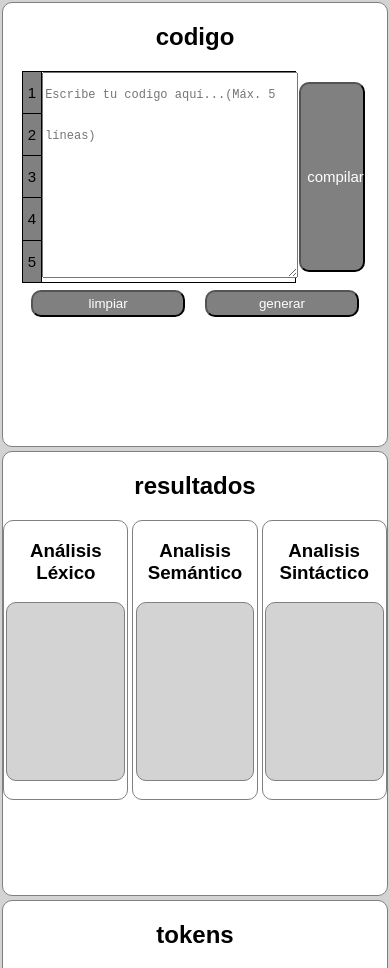
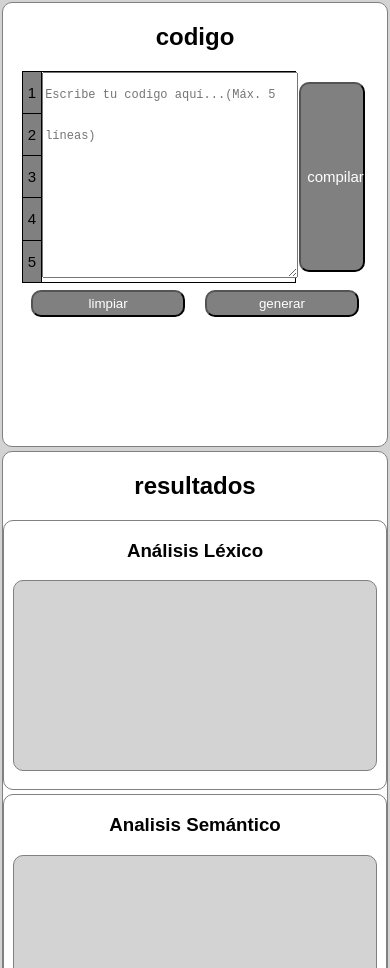
Before and after one commit to bycelis/compilador, a plain HTML site: page index.html in a window 390 px wide. Shown: the part 88-1056 px from the top of the page. Drawn offline with Linux system fonts and the light colour scheme.

Commit message:
Add files via upload

```diff
--- a/css/style.css
+++ b/css/style.css
@@ -264,7 +264,7 @@ footer{
     .parent {
         display: grid;
         grid-template-columns: repeat(12, 1fr);
-        grid-template-rows: repeat(7, 1fr);
+        grid-template-rows: repeat(9, 1fr);
         gap: 4px;
         margin: 0.2%;
         padding: 0.2%;
@@ -283,7 +283,7 @@ footer{
         grid-column: span 12 / span 12;
         grid-row: span 3 / span 3;
         grid-column-start: 1;
-        grid-row-start: 5;
+        grid-row-start: 7;
         text-align: center;
         border: 1px solid gray;
         border-radius: 10px;
@@ -293,7 +293,7 @@ footer{
     }
     .resultados {
         grid-column: span 12 / span 12;
-        grid-row: span 2 / span 2;
+        grid-row: span 4 / span 4;
         grid-column-start: 1;
         grid-row-start: 3;
         text-align: center;
@@ -302,5 +302,41 @@ footer{
         background: white;
         font-size: 16px;
     }
+    .parent-resultado {
+        display: grid;
+        grid-template-columns: repeat(12, 1fr);
+        grid-template-rows: repeat(9, 1fr);
+        gap: 4px;
+        margin: 0.2%;
+    }
+
+    .lexico {
+        grid-column: span 12 / span 12;
+        grid-row: span 3 / span 3;
+        text-align: center;
+        border: 1px solid gray;
+        border-radius: 10px;
+        background: white;
+    }
+
+    .semantico {
+        grid-column: span 12 / span 12;
+        grid-row: span 3 / span 3;
+        grid-row-start: 4;
+        text-align: center;
+        border: 1px solid gray;
+        border-radius: 10px;
+        background: white;
+    }
+
+    .sintactico {
+        grid-column: span 12 / span 12;
+        grid-row: span 3 / span 3;
+        grid-row-start: 7;
+        text-align: center;
+        border: 1px solid gray;
+        border-radius: 10px;
+        background: white;
+    }
 
 }
```
